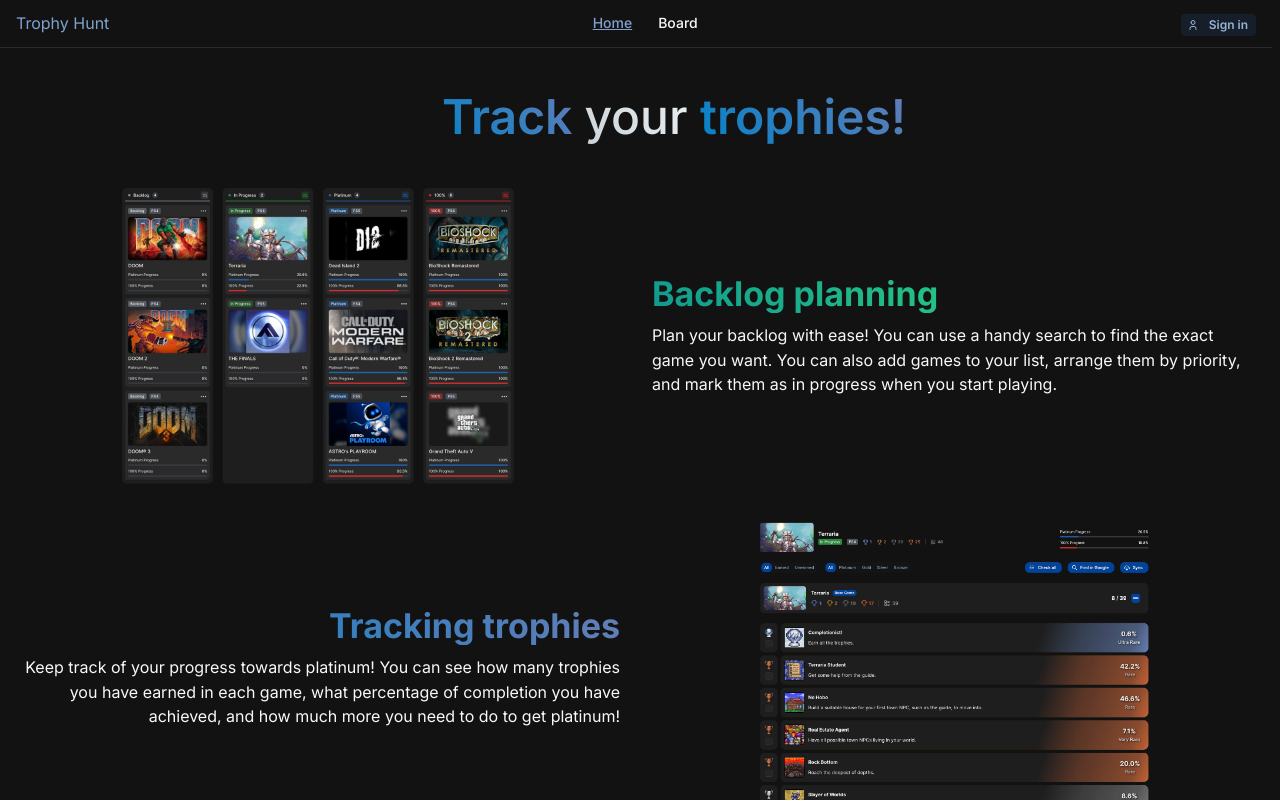
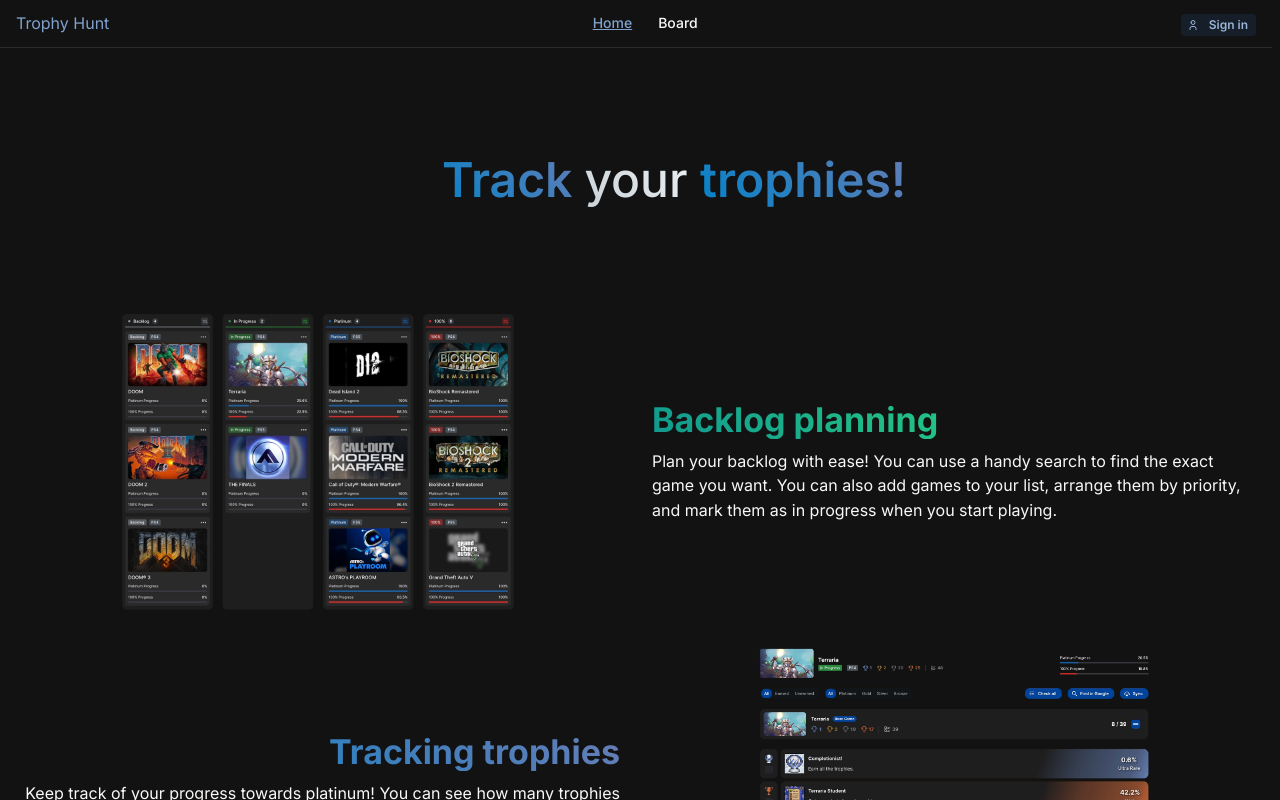
Before and after one commit to Hartaithan/trophy-hunt, a Next.js app: page / in a window 1280 px wide. Built offline with nearby package versions, Linux system fonts and the light colour scheme; no server answers.

Commit message:
fix main container styles

```diff
--- a/app/globals.css
+++ b/app/globals.css
@@ -31,11 +31,8 @@
 
 #main {
   flex-grow: 1;
-  height: 100%;
+  height: auto;
   width: 100%;
-  @media (max-width: $mantine-breakpoint-md) {
-    height: auto;
-  }
 }
 
 #reward {
```
